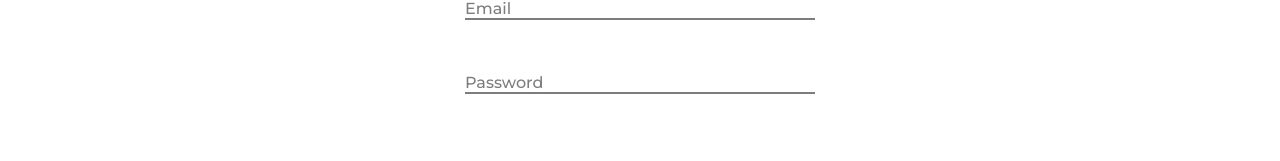
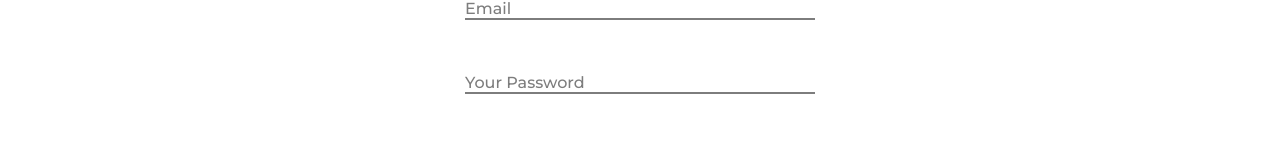
Before and after one commit to patrickhol/Inventory-Management-Front-end, a React (Create React App) app: page /login in a window 1280 px wide. Shown: the part 216-377 px from the top of the page. Built offline with nearby package versions, Linux system fonts and the light colour scheme.

Commit message:
fix login register Redirect Warning and reafactor

```diff
--- a/package.json
+++ b/package.json
@@ -4,6 +4,7 @@
   "private": true,
   "dependencies": {
     "babel-eslint": "9.0.0",
+    "bootstrap": "^4.3.1",
     "chai": "^4.2.0",
     "enzyme": "^3.9.0",
     "enzyme-adapter-react-16": "^1.12.1",
--- a/src/components/form-add-item/form-add-item.js
+++ b/src/components/form-add-item/form-add-item.js
@@ -28,7 +28,7 @@ class FormAddItem extends React.Component {
   }
 
   render() {
-    const { type } = this.state
+    const { type, name, ean, quantity, price } = this.state
 
     return (
       <AppContext.Consumer>
@@ -42,7 +42,7 @@ class FormAddItem extends React.Component {
             >
               <Input
                 onChange={this.handleInputChange}
-                value={this.state.name}
+                value={name}
                 name="name"
                 label="Name"
                 type="text"
@@ -51,7 +51,7 @@ class FormAddItem extends React.Component {
 
               <Input
                 onChange={this.handleInputChange}
-                value={this.state.ean}
+                value={ean}
                 name="ean"
                 label="Ean"
                 type="number"
@@ -59,7 +59,7 @@ class FormAddItem extends React.Component {
               />
               <Input
                 onChange={this.handleInputChange}
-                value={this.state.quantity}
+                value={quantity}
                 name="quantity"
                 label="Quantity"
                 type="number"
@@ -67,7 +67,7 @@ class FormAddItem extends React.Component {
               />
               <Input
                 onChange={this.handleInputChange}
-                value={this.state.price}
+                value={price}
                 name="price"
                 label="Price"
                 type="number"
--- a/src/components/form-login/form-login.js
+++ b/src/components/form-login/form-login.js
@@ -3,6 +3,7 @@ import AppContext from '../../context'
 import styles from './form-login.module.scss'
 import Input from '../input/input'
 import Title from '../title/title'
+import { Redirect } from 'react-router-dom'
 
 const types = {
   login: 'login'
@@ -26,11 +27,13 @@ class FormLogin extends React.Component {
   }
 
   render() {
-    const { type } = this.state
+    const { type, password, email } = this.state
 
     return (
       <AppContext.Consumer>
         {context => (
+          <>
+            {context.isLogged && <Redirect exact from="/login" to="/" />}
             <div className={styles.wrapper}>
               <Title>{descriptions[type]}</Title>
               <form
@@ -40,20 +43,21 @@ class FormLogin extends React.Component {
               >
                 <Input
                   onChange={this.handleInputChange}
-                value={this.state.email}
+                  value={email}
                   name="email"
-                label={type === types.email ? 'Email' : 'Email'}
+                  label="Email"
                 />
                 <Input
                   onChange={this.handleInputChange}
-                value={this.state.password}
+                  value={password}
                   type="password"
                   name="password"
-                label={type === types.password ? 'Your Password' : 'Password'}
+                  label="Your Password"
                 />
                 <button>Login </button>
               </form>
             </div>
+          </>
         )}
       </AppContext.Consumer>
     )
--- a/src/components/form-register/form-register.js
+++ b/src/components/form-register/form-register.js
@@ -3,6 +3,7 @@ import AppContext from '../../context'
 import styles from './form-register.module.scss'
 import Input from '../input/input'
 import Title from '../title/title'
+import { Redirect } from 'react-router-dom'
 
 const types = {
   register: 'register'
@@ -27,11 +28,13 @@ class FormRegister extends React.Component {
   }
 
   render() {
-    const { type } = this.state
+    const { type, email, password, title } = this.state
 
     return (
       <AppContext.Consumer>
         {context => (
+          <>
+            {context.isLogged && <Redirect exact from="/login" to="/" />}
             <div className={styles.wrapper}>
               <Title>{descriptions[type]}</Title>
               <form
@@ -41,29 +44,30 @@ class FormRegister extends React.Component {
               >
                 <Input
                   onChange={this.handleInputChange}
-                value={this.state.email}
+                  value={email}
                   name="email"
-                label={type === types.email ? 'Email' : 'Email'}
+                  label="Email"
                 />
 
                 <Input
                   onChange={this.handleInputChange}
-                value={this.state.password}
+                  value={password}
                   type="password"
                   name="password"
-                label={type === types.password ? 'Your Password' : 'Password'}
+                  label="Password"
                 />
 
                 <Input
                   onChange={this.handleInputChange}
-                value={this.state.title}
+                  value={title}
                   name="name"
-                label={type === types.name ? 'Your Name' : 'Name'}
+                  label="Name"
                 />
 
                 <button>Register</button>
               </form>
             </div>
+          </>
         )}
       </AppContext.Consumer>
     )
--- a/src/views/root/App.js
+++ b/src/views/root/App.js
@@ -1,5 +1,5 @@
 import React, { Component } from 'react'
-import { BrowserRouter, Switch, Route, Redirect } from 'react-router-dom'
+import { BrowserRouter, Switch, Route } from 'react-router-dom'
 import Header from '../../components/header/header'
 import Footer from '../../components/footer/footer'
 import HomeView from '../../views/home-view/home-view'
@@ -270,8 +270,9 @@ class App extends Component {
           <Switch>
             {isLogged ? (
               <>
+                <Route path="/login" exact component={FormLogin} />
+                <Route path="/register" exact component={FormRegister} />
                 <Route path="/" exact component={HomeView} />
-                <Redirect exact from="/register" to="/" />
               </>
             ) : (
               <>
```
Also changed, not shown: 1 other file (tests, documents, lock files or other folders). Lines whose indentation alone changed are shown as unchanged.
